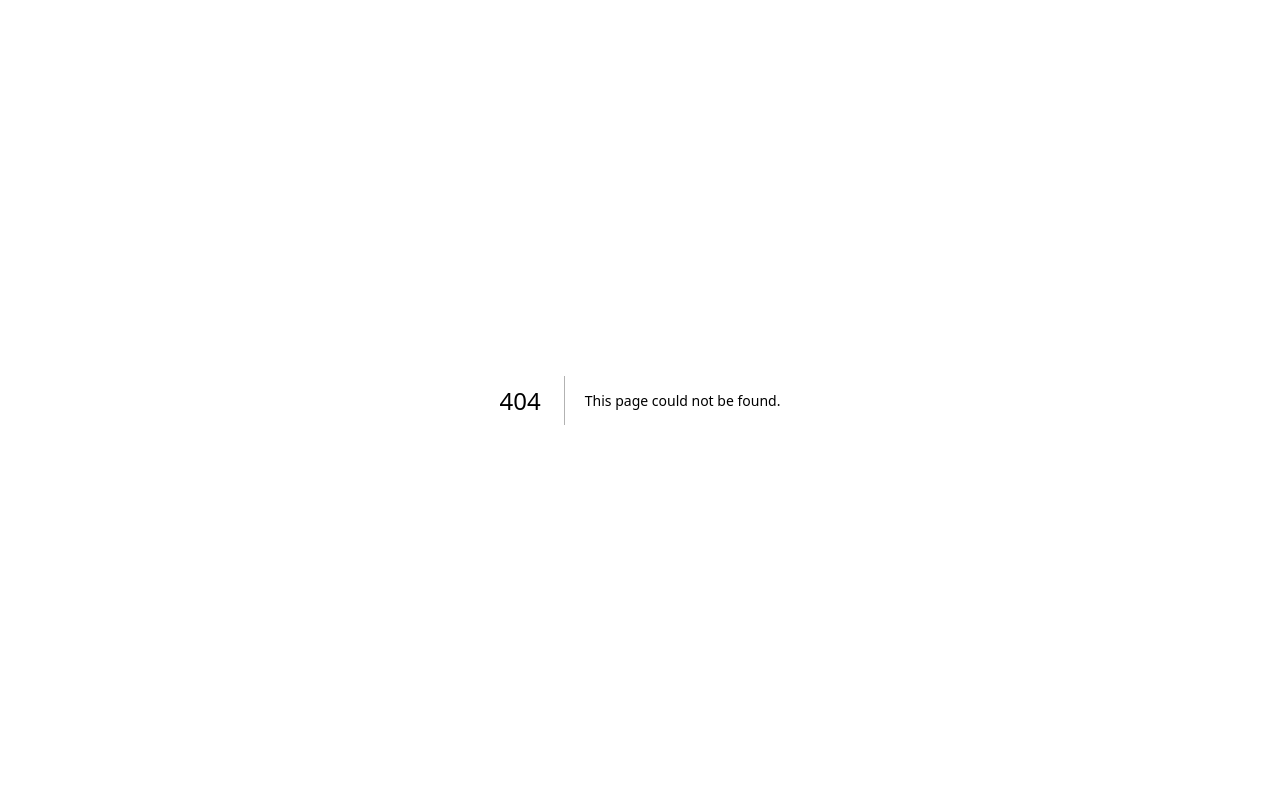
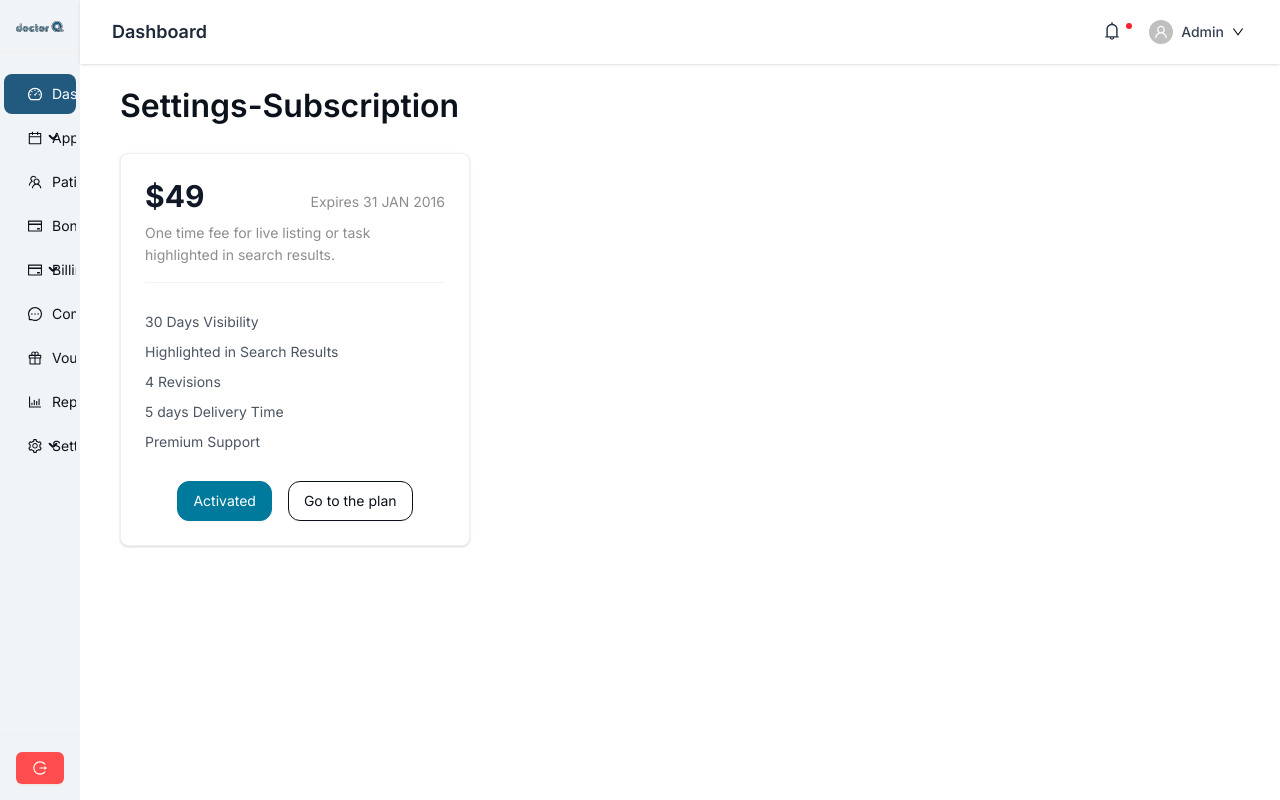
Before and after one commit to Shahed007/marosarvalo-frontend, a Next.js app: page /clinic/subscription in a window 1280 px wide. Before the commit this address had no page. Built offline with nearby package versions, Linux system fonts and the light colour scheme; what @ant-design/nextjs-registry would draw is missing.

Commit message:
add subscription page design

```diff
--- a/src/app/(clinic)/clinic/setting/page.tsx
+++ b/src/app/(clinic)/clinic/setting/page.tsx
@@ -2,10 +2,9 @@
 
 import BasicInformation from "@/components/pages/clinic/Settings/BasicInformation";
 import SettingBranding from "@/components/pages/clinic/Settings/SettingBranding";
+import SettingIntegration from "@/components/pages/clinic/Settings/SettingIntegration";
 import ProductTable from "@/components/table/ProductTable";
-import ReminderTable, {
-  ReminderRecord,
-} from "@/components/table/ReminderTable";
+
 import { ProductTab } from "@/types/global";
 import { Tabs } from "antd";
 import Title from "antd/es/typography/Title";
@@ -13,19 +12,7 @@ import React, { useState } from "react";
 
 const Communications = () => {
   const [activeTab, setActiveTab] = useState("reminders");
-  const [loading] = useState(false);
 
-  const mockData: ReminderRecord[] = [
-    {
-      key: "1",
-      patientName: "Emily Carter",
-      reminderType: "Appointment",
-      communicationType: "Email, SMS",
-      subject: "Appointment Reminder",
-      sentDateTime: "2024-07-26 10:00 AM",
-      status: "Delivered",
-    },
-  ];
 const bondsData: ProductTab[] = [
   {
     id: "#1254",
@@ -73,7 +60,7 @@ const bondsData: ProductTab[] = [
       label: "Integration",
       children: (
         <div>
-          <ReminderTable loading={loading} data={mockData} />
+          <SettingIntegration />
         </div>
       ),
     },
--- /dev/null
+++ b/src/app/(clinic)/clinic/subscription/page.tsx
@@ -0,0 +1,9 @@
+import Subscription from "@/components/pages/clinic/Settings/Subscription";
+
+export default function page() {
+  return (
+    <div>
+        <Subscription/>
+    </div>
+  )
+}
--- a/src/app/(clinic)/layout.tsx
+++ b/src/app/(clinic)/layout.tsx
@@ -108,7 +108,27 @@ const ClinicLayout: FC<{ children: ReactNode }> = ({ children }) => {
       icon: <SettingOutlined />,
       label: "Settings",
       checked: false,
-       href: "/clinic/setting",
+      href: "/clinic/setting",
+      children: [
+        {
+          key: "9-1",
+          icon: null,
+          label: "General",
+          href: "/clinic/billing",
+        },
+        {
+          key: "9-2",
+          icon: null,
+          label: "User/Our Staff",
+          href: "/clinic/receipt-history",
+        },
+        {
+          key: "9-3",
+          icon: null,
+          label: "Subscription",
+          href: "/clinic/subscription",
+        },
+      ],
     },
   ];
   return <DashboardLayout menuItems={menuItems}>{children}</DashboardLayout>;
--- /dev/null
+++ b/src/components/pages/clinic/Settings/SettingIntegration.tsx
@@ -0,0 +1,129 @@
+"use client";
+
+import React, { useState } from "react";
+import { Button, Input, Card, Typography, Space, message } from "antd";
+import { CopyOutlined } from "@ant-design/icons";
+
+const { Title, Text, Paragraph } = Typography;
+
+const SettingIntegration = () => {
+  const [appointmentUrl, setAppointmentUrl] = useState("fhcfghtgkjld545445");
+  const [restfulApi, setRestfulApi] = useState("fhcfghtgkjld545445");
+  const [apiKey, setApiKey] = useState("fhcfghtgkjld545445");
+
+  const copyToClipboard = (text: string) => {
+    navigator.clipboard.writeText(text);
+    message.success("Copied to clipboard!");
+  };
+
+  const generateNew = (type: "appointment" | "api") => {
+    const newValue =
+      Math.random().toString(36).substring(2, 15) +
+      Math.random().toString(36).substring(2, 15);
+    if (type === "appointment") {
+      setAppointmentUrl(newValue);
+      message.success("New appointment URL generated!");
+    } else {
+      setApiKey(newValue);
+      message.success("New API key generated!");
+    }
+  };
+
+  return (
+    <div className="max-w-2xl mx-start space-y-8">
+      {/* Generate Appointment Link/URL Section */}
+      <Card>
+        <Space direction="vertical" size="middle" style={{ width: "100%" }}>
+          <Title level={4} style={{ margin: 0 }}>
+            Generate Appointment Link\URL
+          </Title>
+          <Space.Compact style={{ width: "100%" }}>
+            <Input
+              value={appointmentUrl}
+              onChange={(e) => setAppointmentUrl(e.target.value)}
+              readOnly
+              style={{ background: "#f5f5f5" }}
+            />
+            <Button
+              icon={<CopyOutlined />}
+              onClick={() => copyToClipboard(appointmentUrl)}
+              style={{ background: "#f5f5f5" }}
+            />
+          </Space.Compact>
+          <Button
+            type="primary"
+            onClick={() => generateNew("appointment")}
+            className="bg-primary border-primary"
+          >
+            Generate New
+          </Button>
+        </Space>
+      </Card>
+
+      {/* Security Notice Section */}
+      <Card>
+        <Space direction="vertical" size="small" style={{ width: "100%" }}>
+          <Text strong style={{ fontSize: "14px" }}>
+            Security Notice: Handle API Keys with Care
+          </Text>
+          <Paragraph
+            type="secondary"
+            style={{ fontSize: "14px", lineHeight: 1.6, margin: 0 }}
+          >
+            This section contains sensitive credentials used for system
+            integration. API keys act as digital passwords—keep them
+            confidential and avoid hardcoding in public repositories or frontend
+            code. If a key is exposed, rotate it immediately to prevent
+            unauthorized access.
+          </Paragraph>
+        </Space>
+      </Card>
+
+      {/* Restful API Section */}
+      <Card>
+        <Space direction="vertical" size="middle" style={{ width: "100%" }}>
+          <Title level={4} style={{ margin: 0 }}>
+            Restful API
+          </Title>
+          <Input
+            value={restfulApi}
+            onChange={(e) => setRestfulApi(e.target.value)}
+            readOnly
+            style={{ background: "#f5f5f5" }}
+          />
+        </Space>
+      </Card>
+
+      {/* API Key auth Section */}
+      <Card>
+        <Space direction="vertical" size="middle" style={{ width: "100%" }}>
+          <Title level={4} style={{ margin: 0 }}>
+            API Key auth
+          </Title>
+          <Space.Compact style={{ width: "100%" }}>
+            <Input
+              value={apiKey}
+              onChange={(e) => setApiKey(e.target.value)}
+              readOnly
+              style={{ background: "#f5f5f5" }}
+            />
+            <Button
+              icon={<CopyOutlined />}
+              onClick={() => copyToClipboard(apiKey)}
+              style={{ background: "#f5f5f5" }}
+            />
+          </Space.Compact>
+          <Button
+            type="primary"
+            onClick={() => generateNew("api")}
+            className="bg-primary border-primary"
+          >
+            Generate New
+          </Button>
+        </Space>
+      </Card>
+    </div>
+  );
+};
+
+export default SettingIntegration;
--- /dev/null
+++ b/src/components/pages/clinic/Settings/Subscription.tsx
@@ -0,0 +1,138 @@
+"use client";
+import { Card, Button, Typography, List, Space } from "antd";
+
+const { Title, Text } = Typography;
+
+export default function SubscriptionSettings() {
+  const features = [
+    "30 Days Visibility",
+    "Highlighted in Search Results",
+    "4 Revisions",
+    "5 days Delivery Time",
+    "Premium Support",
+  ];
+
+  return (
+    <div>
+      <div style={{ maxWidth: "350px" }}>
+        <Title
+          level={4}
+          style={{ color: "#0B121B", marginBottom: "24px", fontSize: "32px" }}
+        >
+          Settings-Subscription
+        </Title>
+
+        <Card
+          style={{
+            backgroundColor: "#ffffff",
+            boxShadow:
+              "0 1px 3px 0 rgba(0, 0, 0, 0.1), 0 1px 2px 0 rgba(0, 0, 0, 0.06)",
+            borderRadius: "8px",
+          }}
+          bodyStyle={{ padding: "24px" }}
+        >
+          <div
+            style={{ paddingBottom: "16px", borderBottom: "1px solid #f3f4f6" }}
+          >
+            <div
+              style={{
+                display: "flex",
+                alignItems: "baseline",
+                justifyContent: "space-between",
+                marginBottom: "8px",
+              }}
+            >
+              <Title
+                level={1}
+                style={{
+                  margin: 0,
+                  fontSize: "30px",
+                  fontWeight: "bold",
+                  color: "#111827",
+                }}
+              >
+                $49
+              </Title>
+              <Text type="secondary" style={{ fontSize: "14px" }}>
+                Expires 31 JAN 2016
+              </Text>
+            </div>
+            <Text
+              type="secondary"
+              style={{ fontSize: "14px", marginTop: "8px", display: "block" }}
+            >
+              One time fee for live listing or task highlighted in search
+              results.
+            </Text>
+          </div>
+
+          <div style={{ marginTop: "24px", marginBottom: "24px" }}>
+            <List
+              size="small"
+              dataSource={features}
+              renderItem={(item) => (
+                <List.Item style={{ padding: "4px 0", border: "none" }}>
+                  <Text style={{ fontSize: "14px", color: "#4b5563" }}>
+                    {item}
+                  </Text>
+                </List.Item>
+              )}
+            />
+          </div>
+
+          <Space
+            size="middle"
+            style={{ width: "100%" }}
+            className="!flex justify-center items-center"
+          >
+            {/* Activated Button */}
+            <Button
+              style={{
+                flex: 1,
+                backgroundColor: "#007A9C",
+                color: "#fff",
+                borderColor: "#007A9C",
+                height: "40px",
+                borderRadius: "12px",
+                transition: "all 0.3s ease",
+              }}
+              onMouseEnter={(e) => {
+                e.currentTarget.style.backgroundColor = "#005f7a";
+                e.currentTarget.style.borderColor = "#005f7a";
+              }}
+              onMouseLeave={(e) => {
+                e.currentTarget.style.backgroundColor = "#007A9C";
+                e.currentTarget.style.borderColor = "#007A9C";
+              }}
+            >
+              Activated
+            </Button>
+
+            {/* Go to the plan Button */}
+            <Button
+              style={{
+                flex: 1,
+                backgroundColor: "#fff",
+                color: "#0B121B",
+                borderColor: "#0B121B",
+                height: "40px",
+                borderRadius: "12px",
+                transition: "all 0.3s ease",
+              }}
+              onMouseEnter={(e) => {
+                e.currentTarget.style.backgroundColor = "#f0f0f0";
+                e.currentTarget.style.borderColor = "#0B121B";
+              }}
+              onMouseLeave={(e) => {
+                e.currentTarget.style.backgroundColor = "#fff";
+                e.currentTarget.style.borderColor = "#0B121B";
+              }}
+            >
+              Go to the plan
+            </Button>
+          </Space>
+        </Card>
+      </div>
+    </div>
+  );
+}
```
